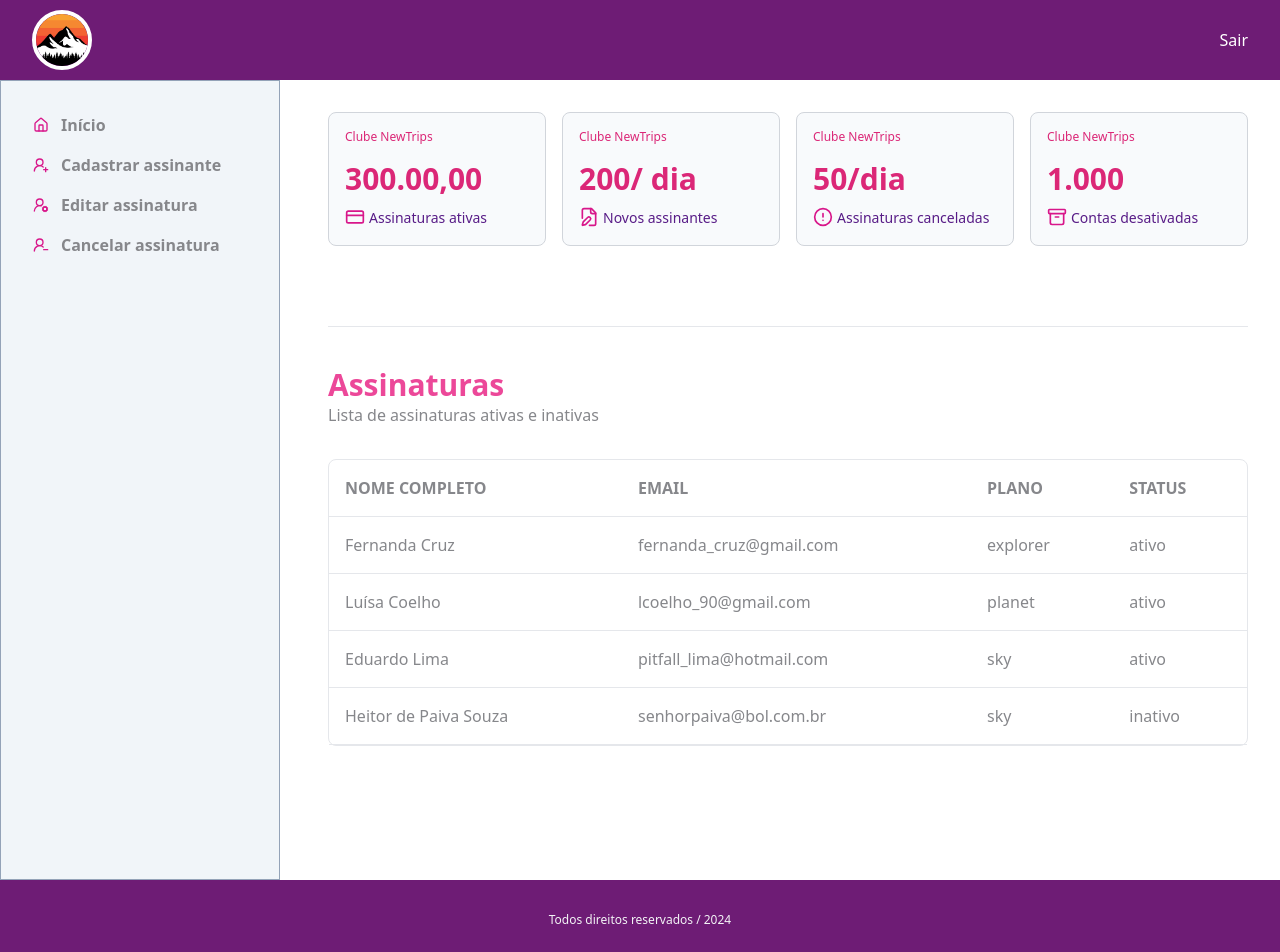
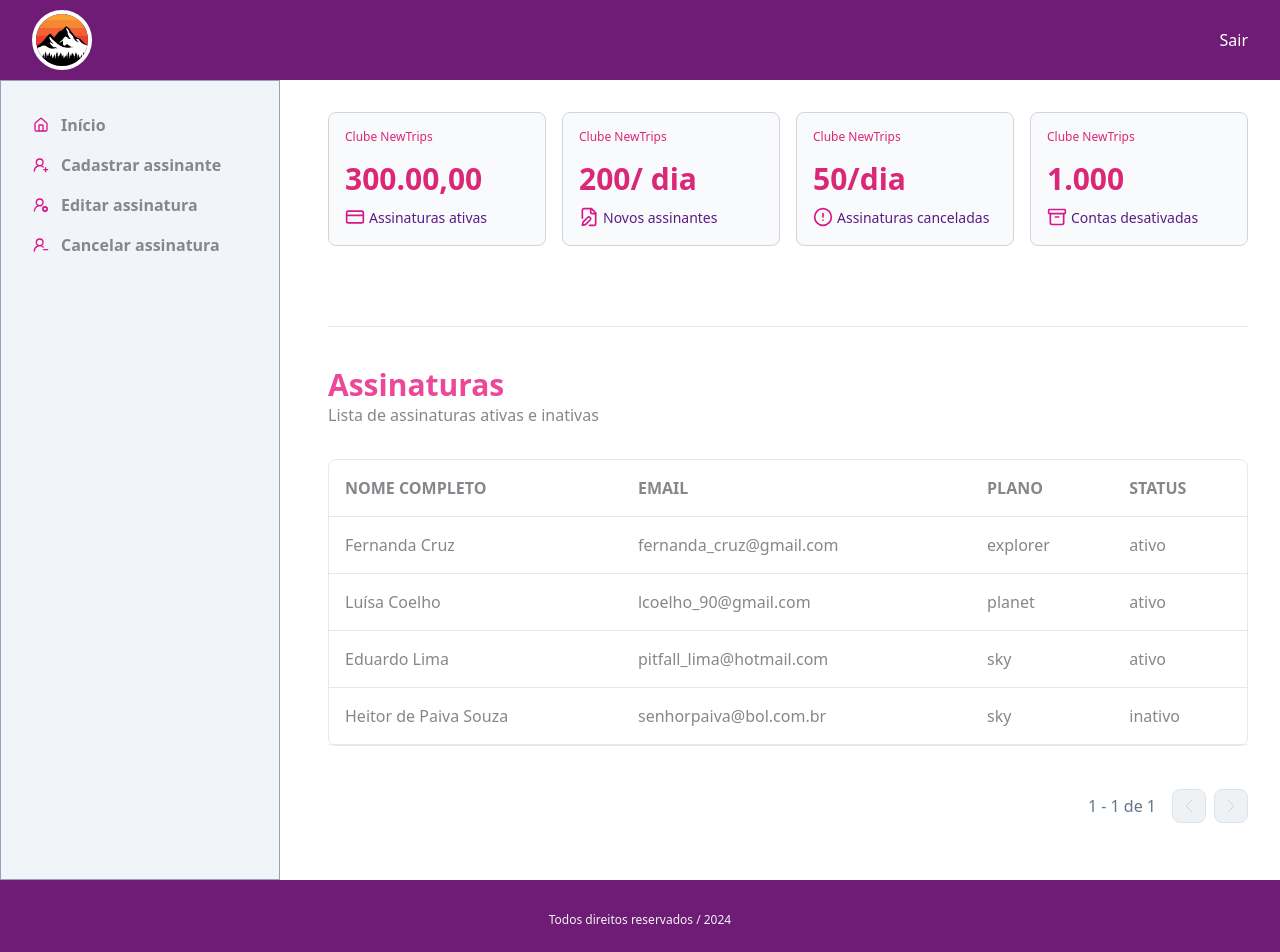
Before and after one commit to thaisquintana/invocies-dashboard, a React (Vite) app: page /home in a window 1280 px wide. Shown: the top 952 px of the page. Built offline with nearby package versions, Linux system fonts and the light colour scheme.

Commit message:
added pagination

```diff
--- a/src/components/Table/index.tsx
+++ b/src/components/Table/index.tsx
@@ -1,18 +1,32 @@
+import { ArrowLeftIcon, ArrowRightIcon, ChevronLeft, ChevronRight } from "lucide-react";
 import { getCaps } from "../../utils/getUpperCaps";
 import { Columns, Rows, TableProps } from "./types";
 
-export const Table: React.FC<TableProps> = ({columns, data}) => {
-  const column = Object.values(columns)
-  const rows = Object.values(data)
+export const Table: React.FC<TableProps> = ({
+  columns,
+  data,
+  currentPage,
+  perPage,
+  pageCount,
+  totalData,
+  prevPageList,
+  nextPageList,
+}) => {
+  const column = Object.values(columns);
+  const rows = Object.values(data);
 
   return (
+  <>
     <div className="w-full bg-white rounded-lg border mt-8">
       <table className="w-full">
         <thead>
           <tr className="text-left">
             {column.map((col: Columns, index: number) => (
-            <th key={index} className="p-4 border-gray-200 border-b text-taupe-gray">
-                {getCaps(col.header ?? '', col.label ?? '')}
+              <th
+                key={index}
+                className="p-4 border-gray-200 border-b text-taupe-gray"
+              >
+                {getCaps(col.header ?? "", col.label ?? "")}
               </th>
             ))}
           </tr>
@@ -21,7 +35,10 @@ export const Table: React.FC<TableProps> = ({columns, data}) => {
           {rows.map((row: Rows, rowIndex: number) => (
             <tr className="text-left" key={rowIndex}>
               {column.map((col: Columns, colIndex: number) => (
-              <td key={colIndex} className="p-4 border-gray-200 border-b text-taupe-gray">
+                <td
+                  key={colIndex}
+                  className="p-4 border-gray-200 border-b text-taupe-gray"
+                >
                   <label>{row[col.label as keyof typeof row.name]}</label>
                 </td>
               ))}
@@ -30,5 +47,26 @@ export const Table: React.FC<TableProps> = ({columns, data}) => {
         </tbody>
       </table>
     </div>
+      <div className="flex justify-end items-center mb-24 mx-0 mt-8">
+        <label className="p-4 text-slate-500 font-light">{`${(currentPage - 1) * perPage + 1} - ${
+          pageCount === currentPage ? totalData : currentPage * perPage
+        } de ${isNaN(totalData) ? 0 : totalData}`}</label>
+        <button
+          className="bg-white disabled:opacity-30 disabled:bg-slate-300 border rounded-lg border-slate-400 p-1"
+
+          onClick={() => prevPageList}
+          disabled={currentPage > pageCount || currentPage === 1}
+        >
+          <ChevronLeft color="#406a76" strokeWidth={"0.75px"} />
+        </button>
+        <button
+        className="bg-white disabled:opacity-30 disabled:bg-slate-300 border rounded-lg border-slate-400 p-1 ml-2"
+          onClick={() => nextPageList}
+          disabled={Boolean(pageCount <= currentPage)}
+        >
+          <ChevronRight color="#406a76" strokeWidth={"0.75px"} />
+        </button>
+      </div>
+      </>
   );
 };
--- a/src/components/Table/types.ts
+++ b/src/components/Table/types.ts
@@ -19,14 +19,12 @@ export type UserData = {
 export type TableProps = {
   data: UserData[];
   columns: Columns[];
-  buttonActions?: (row: number) => React.ReactElement;
-  perPage?: number;
-  currentPage?: number;
-  pageCount?: number;
-  totalData?: number;
-  hasCheckbox?: boolean;
-  prevPageList?: (currentPage: number) => void;
-  nextPageList?: (currentPage: number) => void;
+  perPage: number;
+  currentPage: number;
+  pageCount: number;
+  totalData: number;
+  prevPageList: (currentPage: number) => void;
+  nextPageList: (currentPage: number) => void;
 };
 
 export type Rows = {
--- a/src/pages/Home/index.tsx
+++ b/src/pages/Home/index.tsx
@@ -2,8 +2,26 @@ import { AlertCircleIcon, ArchiveIcon, CreditCardIcon, FilePenIcon } from "lucid
 import { Card } from "../../components/Card"
 import { Table } from "../../components/Table"
 import { columns, rows } from "../../constants"
+import { useState } from "react"
 
 export const Home: React.FC = () => {
+    const [currentPage, setCurrentPage] = useState(1)
+    // const pageSize = Number(entity?.userCount) >= 60 ? 60 : 10
+    const pageSize = 10 >= 60 ? 60 : 10
+
+    const prevPageList = () => {
+        const prevPage = currentPage - 1
+        setCurrentPage(prevPage)
+      }
+
+      const nextPageList = () => {
+        const nextPage = currentPage + 1
+        setCurrentPage(nextPage)
+      }
+    //   const userCount = Number(entity?.userCount)
+      const userCount = 1
+      const pageSizeCount = userCount >= 60 ? Math.ceil(userCount / 60) : Math.ceil(userCount / 10)
+
     return (
         <div className="p-8 h-screen">
             <ul className="grid gap-4 grid-cols-4 mb-20">
@@ -17,7 +35,16 @@ export const Home: React.FC = () => {
                 <h4 className="text-pink-500 font-semibold text-3xl">Assinaturas</h4>
                 <label className="text-taupe-gray text-base">Lista de assinaturas ativas e inativas</label>
             </div>
-            <Table columns={columns} data={rows}/>
+            <Table columns={columns} data={rows}  perPage={pageSize}
+                currentPage={currentPage}
+                totalData={userCount}
+                nextPageList={() => {
+                  nextPageList()
+                }}
+                prevPageList={() => {
+                  prevPageList()
+                }}
+                pageCount={pageSizeCount}/>
         </div>
     )
 }
--- a/src/routes/privateRoute.tsx
+++ b/src/routes/privateRoute.tsx
@@ -4,6 +4,8 @@ import { Footer } from "../components/Footer";
 import { Sidebar } from "../components/Sidebar";
 
 export function PrivateRoute() {
+
+
   return (
     <>
       <Header />
--- a/tailwind.config.js
+++ b/tailwind.config.js
@@ -9,7 +9,8 @@ export default {
       colors: {
         'midnight': '#6e1c75',
         'st-patricks-blue': '#211C75',
-        'taupe-gray': '#86878b'
+        'taupe-gray': '#86878b',
+        "deep-space-sparkle": '#406a76'
       }
     },
   },
```
Lines whose indentation alone changed are shown as unchanged.
